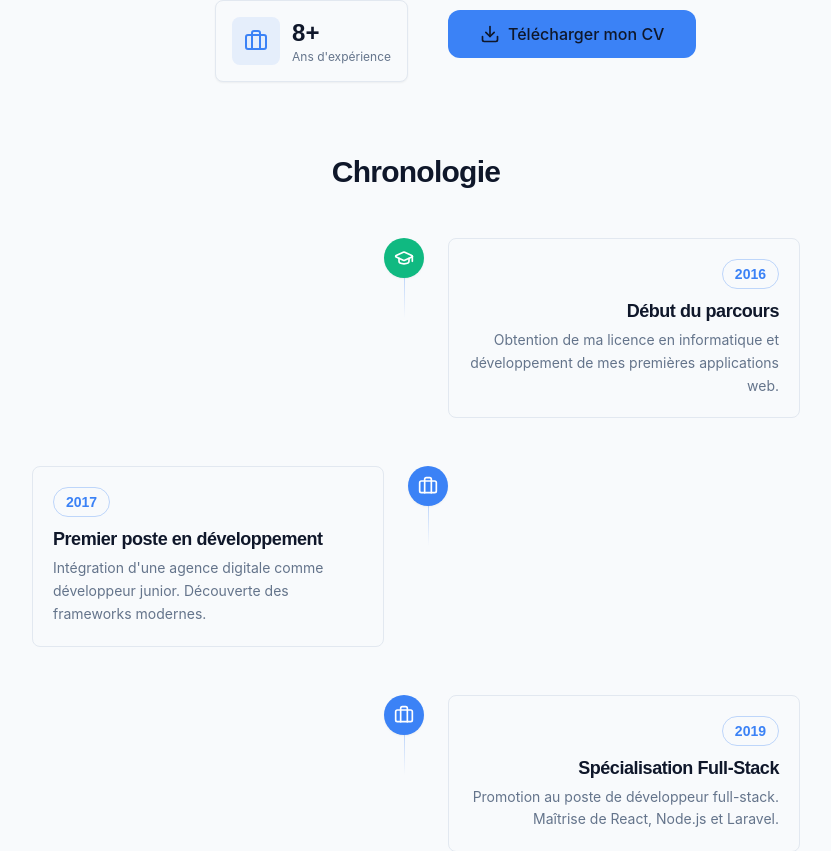
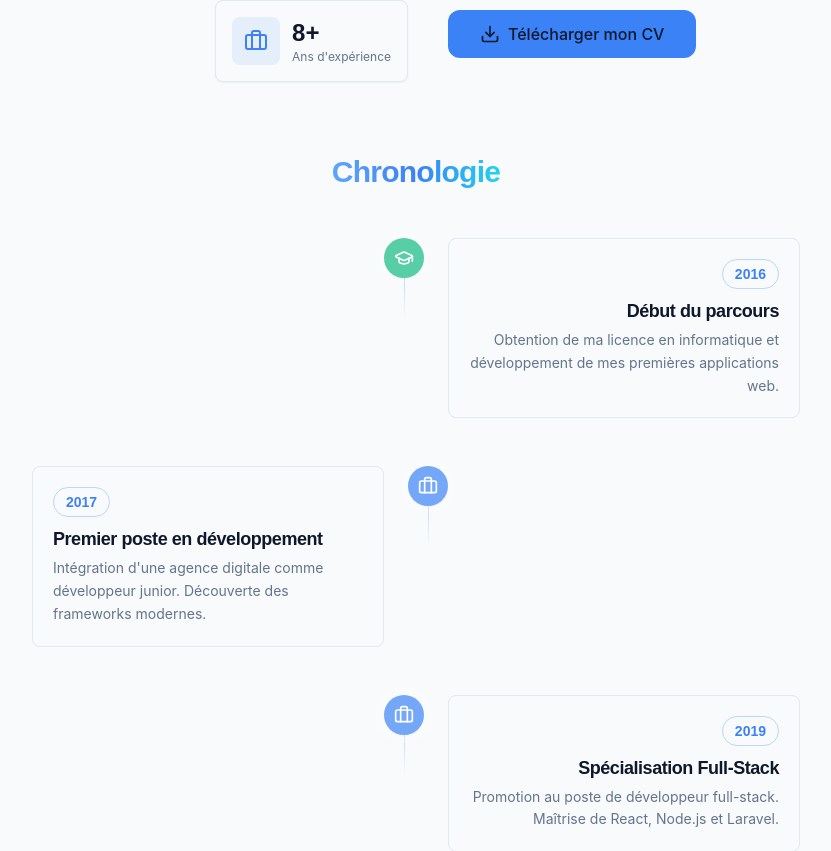
Before and after one commit to djosssegaston/portefolio, a Next.js app: page / in a window 1280 px wide. Shown: the part 2004-2855 px from the top of the page, without its empty margins (224-1055 px from the left). Built offline with nearby package versions, Linux system fonts and the light colour scheme.

Commit message:
feat(About): add Hero-style animations to timeline - scale entrance, hover effects, pulsing icons, animated connection lines

```diff
--- a/src/components/sections/About.tsx
+++ b/src/components/sections/About.tsx
@@ -42,16 +42,20 @@ function TimelineItem({
 
   return (
     <motion.div
-      initial={{ opacity: 0, y: 20 }}
-      whileInView={{ opacity: 1, y: 0 }}
+      initial={{ opacity: 0, y: 30, scale: 0.95 }}
+      whileInView={{ opacity: 1, y: 0, scale: 1 }}
       viewport={{ once: true, margin: "-80px" }}
-      transition={{ duration: 0.4, delay: index * 0.1 }}
+      transition={{ duration: 0.5, delay: index * 0.15, ease: "easeOut" }}
       className={cn(
-        "relative flex items-start gap-6 pb-12 last:pb-0",
+        "relative flex items-start gap-6 pb-12 last:pb-0 group",
         isLeft ? "md:flex-row-reverse md:text-right" : "md:text-left",
       )}
     >
-      <div className={cn("rounded-lg border border-border bg-card p-5", "md:w-[calc(50%-2rem)]")}>
+      <motion.div
+        className={cn("rounded-lg border border-border bg-card p-5 transition-all duration-300", "md:w-[calc(50%-2rem)]")}
+        whileHover={{ scale: 1.02, boxShadow: "0 10px 40px rgba(0,0,0,0.1)" }}
+        transition={{ type: "spring", stiffness: 300, damping: 20 }}
+      >
         <Badge
           variant="outline"
           className="w-fit border-primary/30 px-3 py-1 font-heading text-sm font-semibold text-primary"
@@ -64,18 +68,32 @@ function TimelineItem({
         <p className="mt-1 text-sm leading-relaxed text-secondary">
           {item.description}
         </p>
-      </div>
+      </motion.div>
 
       <div className="relative flex flex-col items-center">
-        <div
+        <motion.div
           className={cn(
-            "flex h-10 w-10 shrink-0 items-center justify-center rounded-full shadow-sm",
+            "flex h-10 w-10 shrink-0 items-center justify-center rounded-full shadow-sm relative z-10",
             colorClass,
           )}
+          whileHover={{ scale: 1.2 }}
+          transition={{ type: "spring", stiffness: 400, damping: 15 }}
         >
-          <Icon className="h-5 w-5" />
-        </div>
-        <div className="absolute top-10 h-full w-px bg-gradient-to-b from-primary/30 to-transparent md:block" />
+          <Icon className="h-5 w-5 relative z-10" />
+          <motion.span
+            className="absolute inset-0 rounded-full bg-current opacity-30"
+            animate={{ scale: [1, 1.4, 1] }}
+            transition={{ duration: 2.5, repeat: Infinity, ease: "easeInOut", delay: index * 0.3 }}
+          />
+        </motion.div>
+        <motion.div
+          className="absolute top-10 h-full w-px bg-gradient-to-b from-primary/30 to-transparent"
+          initial={{ scaleY: 0 }}
+          whileInView={{ scaleY: 1 }}
+          viewport={{ once: true }}
+          transition={{ duration: 0.8, delay: 0.4 + index * 0.1, ease: "easeOut" }}
+          style={{ transformOrigin: "top" }}
+        />
       </div>
 
       <div className="hidden flex-1 md:block md:w-[calc(50%-2rem)]" />
@@ -269,15 +287,29 @@ export default function About() {
         </div>
 
         <motion.div
-          initial={{ opacity: 0, y: 20 }}
+          initial={{ opacity: 0, y: 30 }}
           whileInView={{ opacity: 1, y: 0 }}
           viewport={{ once: true, margin: "-50px" }}
-          transition={{ duration: 0.5, delay: 0.2 }}
+          transition={{ duration: 0.6, ease: "easeOut" }}
           className="mt-24"
         >
-          <h3 className="mb-12 text-center font-heading text-2xl font-bold text-foreground sm:text-3xl">
-            Chronologie
-          </h3>
+          <motion.h3
+            initial={{ opacity: 0, y: 20 }}
+            whileInView={{ opacity: 1, y: 0 }}
+            viewport={{ once: true }}
+            transition={{ duration: 0.5, delay: 0.1 }}
+            className="mb-12 text-center font-heading text-2xl font-bold text-foreground sm:text-3xl"
+          >
+            <motion.span
+              initial={{ opacity: 0, scale: 0.9 }}
+              whileInView={{ opacity: 1, scale: 1 }}
+              viewport={{ once: true }}
+              transition={{ duration: 0.5, delay: 0.2 }}
+              className="gradient-text"
+            >
+              Chronologie
+            </motion.span>
+          </motion.h3>
           <div className="relative mx-auto max-w-3xl">
             {siteConfig.about.timeline.map((item, index) => (
               <TimelineItem
```
